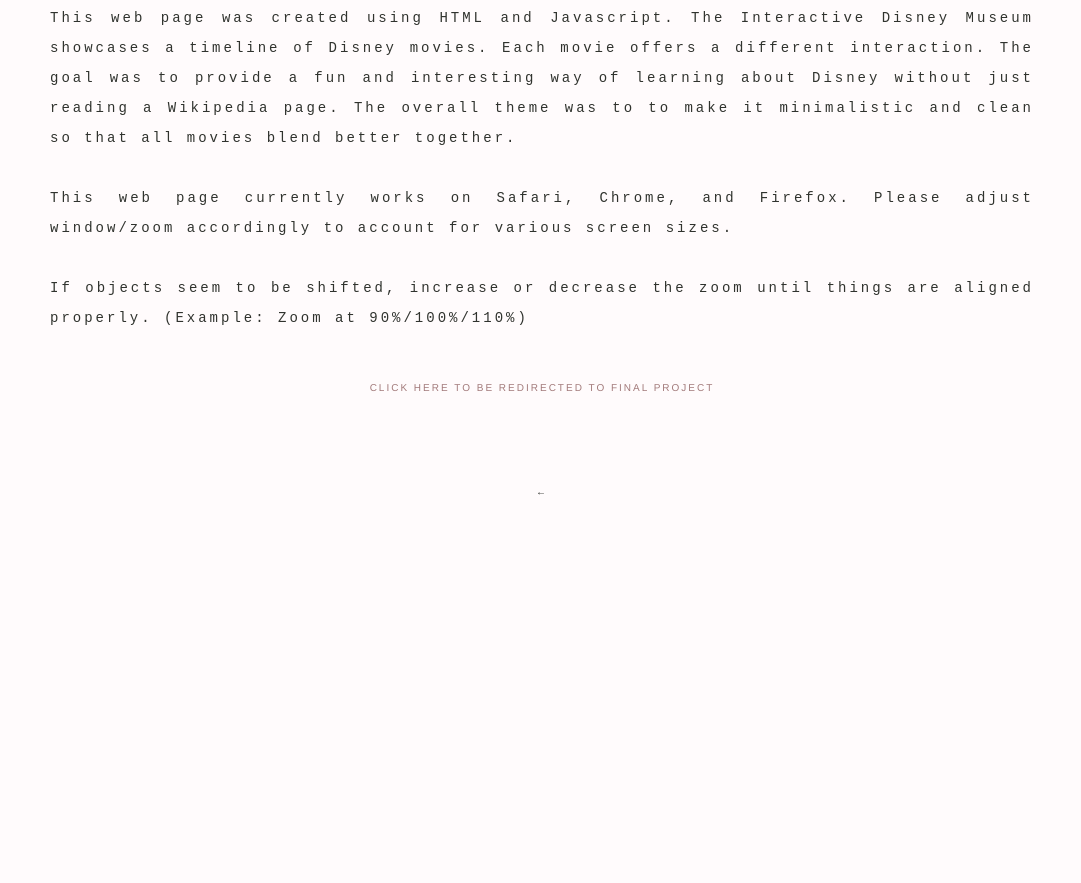
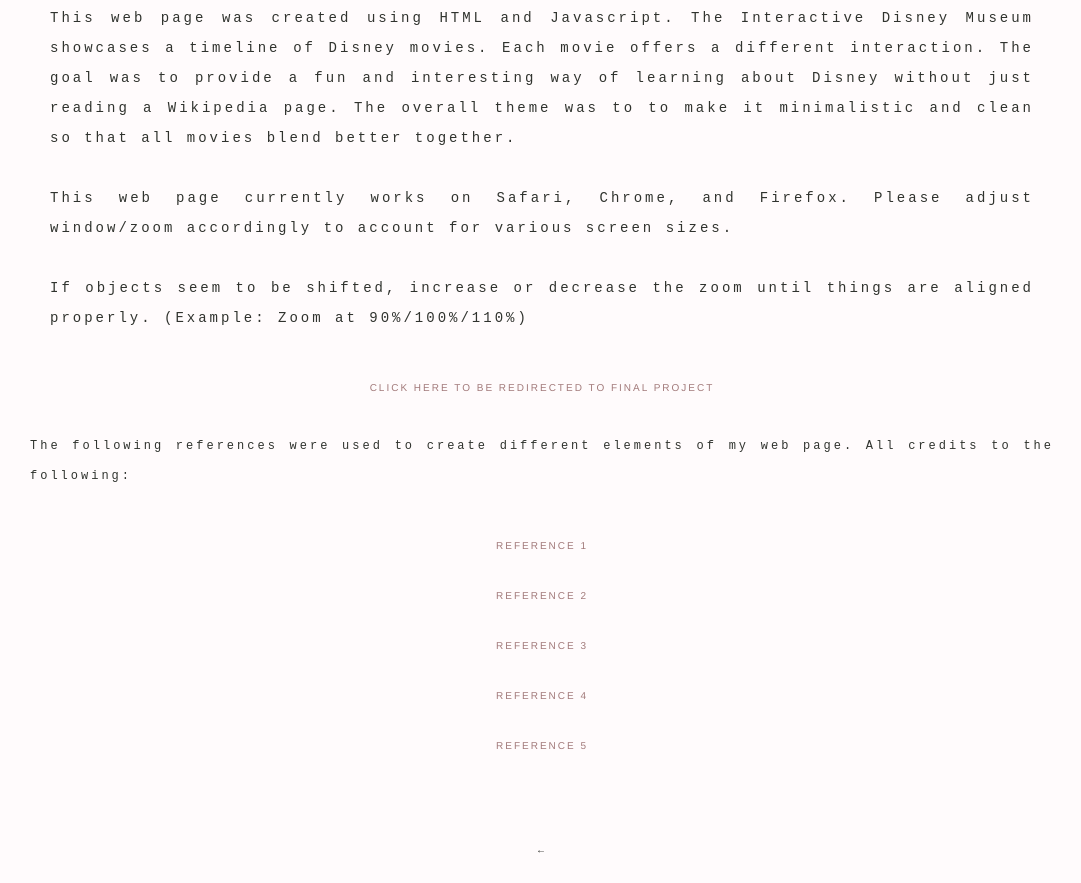
Before and after one commit to tee-huynh/ART321, a plain HTML site: page final.html in a window 1280 px wide. Shown: the part 556-1439 px from the top of the page, without its empty margins (98-1179 px from the left). Before the commit the page ends 1081 px from the top, so only its background shows below. Drawn offline with Linux system fonts and the light colour scheme.

Commit message:
EY credits

```diff
--- a/final.html
+++ b/final.html
@@ -39,7 +39,13 @@
 <h3 style="text-align: justify;">This web page was created using HTML and Javascript. The Interactive Disney Museum showcases a timeline of Disney movies. Each movie offers a different interaction. The goal was to provide a fun and interesting way of learning about Disney without just reading a Wikipedia page. The overall theme was to to make it minimalistic and clean so that all movies blend better together.<br/><br/>This web page currently works on Safari, Chrome, and Firefox. Please adjust window/zoom accordingly to account for various screen sizes.<br/><br/>If objects seem to be shifted, increase or decrease the zoom until things are aligned properly. (Example: Zoom at 90%/100%/110%)</h2>
 <div align="center"><a href="disney.html" style="font-size: 10px; color: #a27a7a">CLICK HERE TO BE REDIRECTED TO FINAL PROJECT</a></div>
 <br />
-<br /><br />
+
+<h3 style="text-align: justify; font-size: 12px">The following references were used to create different elements of my web page. All credits to the following:</h2>
+<div align="center"><a href="https://codepen.io/sdras/pen/YZBGNp" style="font-size: 10px; color: #a27a7a">REFERENCE 1</a></div>
+<div align="center"><a href="https://codepen.io/studiocaro/pen/JdmBGj" style="font-size: 10px; color: #a27a7a">REFERENCE 2</a></div>
+<div align="center"><a href="https://codepen.io/maaarj/pen/gmNeXd?q=rose&order=popularity&depth=everything&show_forks=false" style="font-size: 10px; color: #a27a7a">REFERENCE 3</a></div>
+<div align="center"><a href="https://codepen.io/bleepbloop/pen/EHJCk?q=rose&order=popularity&depth=everything&show_forks=false" style="font-size: 10px; color: #a27a7a">REFERENCE 4</a></div>
+<div align="center"><a href="https://codepen.io/verydisco/pen/VaxyxK?q=sunset&order=popularity&depth=everything&show_forks=false" style="font-size: 10px; color: #a27a7a">REFERENCE 5</a></div><BR/><BR/><BR/>
 <div align="center" ><a href="index.html" style="text-decoration:none">←</a></div>
 </body>
 </html>
```
